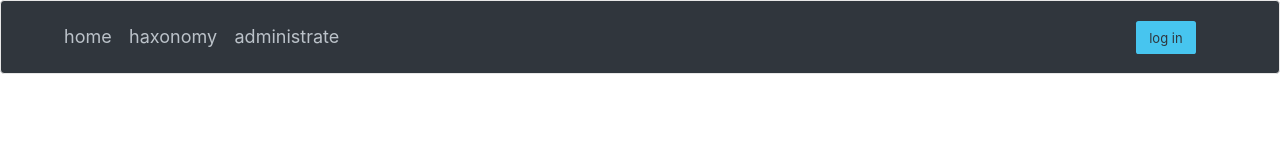
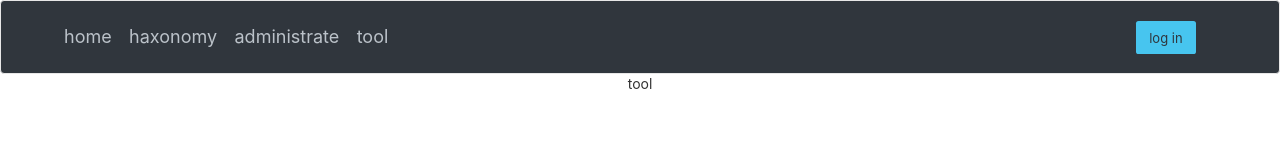
Before and after one commit to fongie/haxonomy-frontend, a React (Create React App) app: page /tool in a window 1280 px wide. Shown: the top 160 px of the page. Built offline with nearby package versions, Linux system fonts and the light colour scheme; the HTML template or start-up script is replaced by a standard one.

Commit message:
navigation and class skeleton

```diff
--- a/src/components/Auth.js
+++ b/src/components/Auth.js
@@ -10,6 +10,7 @@ import Footer from "./Footer";
 import Home from '../pages/Home';
 import Haxonomy from './Haxonomy';
 import Administrate from "./Administrate";
+import Tool from "../pages/Tool";
 
 
 /**
@@ -29,6 +30,7 @@ function Auth() {
                 <Route path="/login" component={Login}/>
                 <PrivateRoute path="/administrate" component={Administrate}/>
                 <Route path="/haxonomy" component={Haxonomy}/>
+                <Route path="/tool" component={Tool}/>
 {/*
                 <Footer/>
 */}
--- a/src/components/Header.js
+++ b/src/components/Header.js
@@ -31,6 +31,11 @@ class Header extends Component {
                     <Nav>
                         <Navbar.Brand>
                             <Link to ='/administrate' >administrate</Link>
+                        </Navbar.Brand>
+                    </Nav>
+                    <Nav>
+                        <Navbar.Brand>
+                            <Link to ='/tool' >tool</Link>
                         </Navbar.Brand>
                     </Nav>
                     <Navbar.Brand>
--- /dev/null
+++ b/src/pages/Tool.js
@@ -0,0 +1,27 @@
+import React, {Component} from 'react';
+import {withRouter} from "react-router-dom";
+
+/**
+ * UI for the tool that guides the user through the search for web vulnerabilities
+ */
+class Tool extends Component{
+
+    constructor(props){
+        super(props);
+
+        this.state = {
+
+        }
+    }
+
+    render() {
+        return (
+            <div>
+                <p>tool</p>
+            </div>
+        )
+    }
+
+}
+
+export default withRouter(Tool);
```
